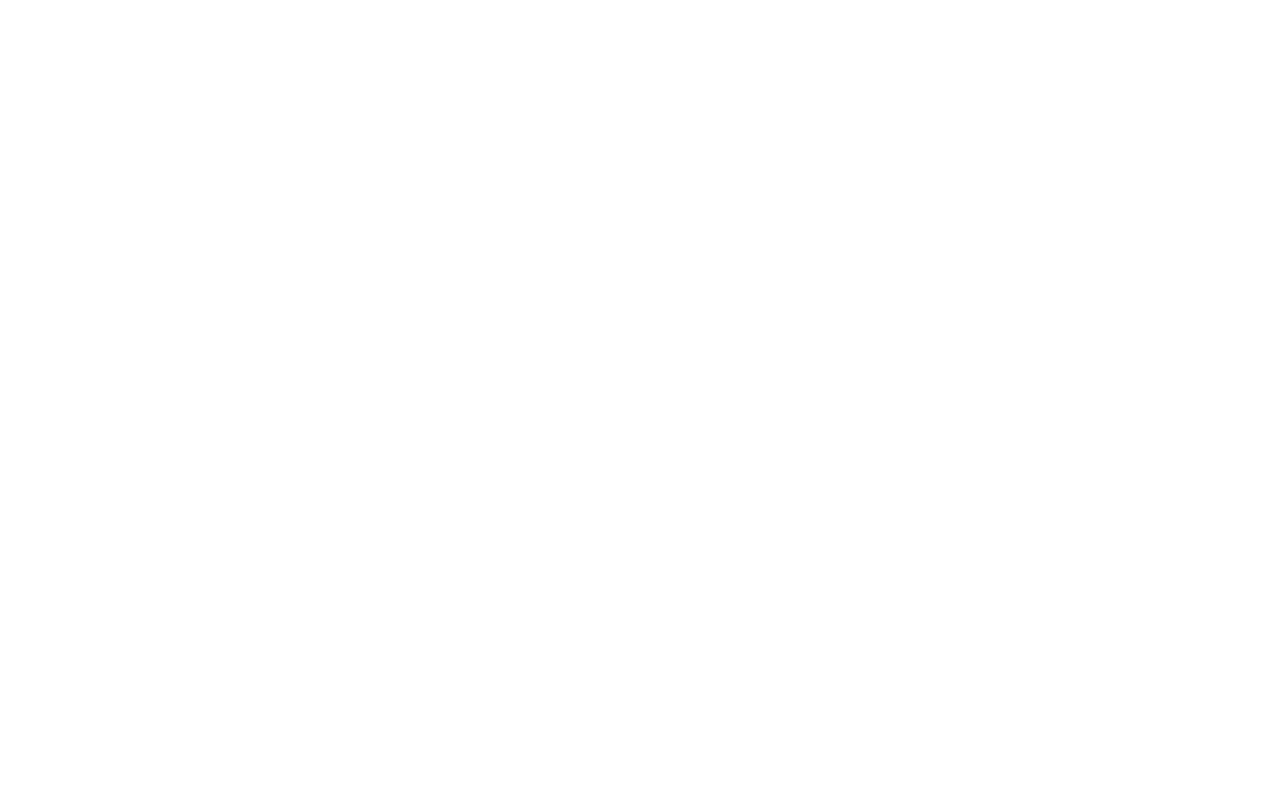
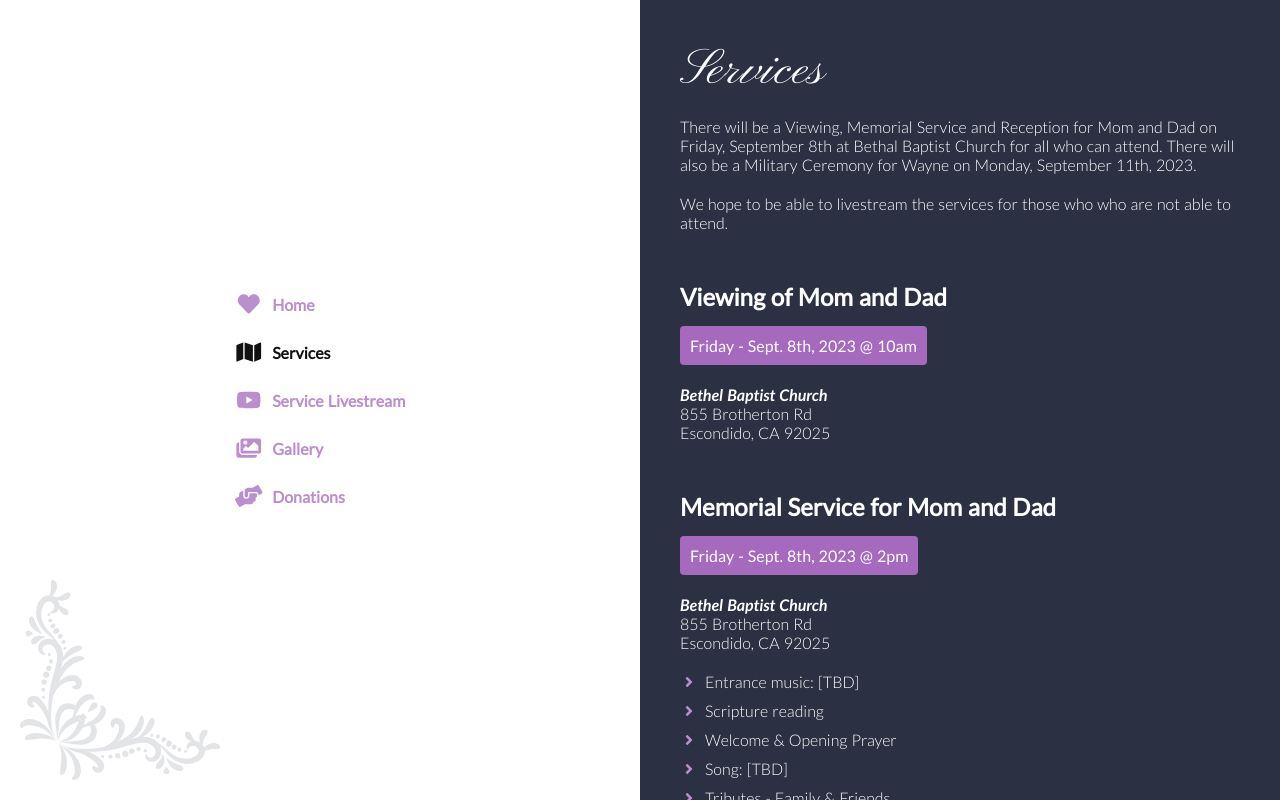
Before and after one commit to reshun/mary-and-wayne, a Nuxt app: page /services in a window 1280 px wide. Before the commit this address had no page. Built offline with nearby package versions, Linux system fonts and the light colour scheme.

Commit message:
Added service details

```diff
--- a/components/Nav.vue
+++ b/components/Nav.vue
@@ -3,16 +3,16 @@
         <li><NuxtLink to="/"><span class="icon">
               <svg class="svg-inline--fa fa-heart fa-w-16 fa-fw" aria-hidden="true" focusable="false" data-prefix="fas" data-icon="heart" role="img" xmlns="http://www.w3.org/2000/svg" viewBox="0 0 512 512" data-fa-i2svg=""><path fill="currentColor" d="M462.3 62.6C407.5 15.9 326 24.3 275.7 76.2L256 96.5l-19.7-20.3C186.1 24.3 104.5 15.9 49.7 62.6c-62.8 53.6-66.1 149.8-9.9 207.9l193.5 199.8c12.5 12.9 32.8 12.9 45.3 0l193.5-199.8c56.3-58.1 53-154.3-9.8-207.9z"></path></svg>
           </span><span class="menu">Home</span></NuxtLink></li>
-        <li><NuxtLink to="/order-of-service"><span class="icon">
+        <li><NuxtLink to="/services"><span class="icon">
           <svg class="svg-inline--fa fa-map fa-w-18 fa-fw" aria-hidden="true" focusable="false" data-prefix="fas" data-icon="map" role="img" xmlns="http://www.w3.org/2000/svg" viewBox="0 0 576 512" data-fa-i2svg=""><path fill="currentColor" d="M0 117.66v346.32c0 11.32 11.43 19.06 21.94 14.86L160 416V32L20.12 87.95A32.006 32.006 0 0 0 0 117.66zM192 416l192 64V96L192 32v384zM554.06 33.16L416 96v384l139.88-55.95A31.996 31.996 0 0 0 576 394.34V48.02c0-11.32-11.43-19.06-21.94-14.86z"></path></svg>
-          </span><span class="menu"><span>Order of </span>Service</span></NuxtLink></li>
+          </span><span class="menu"><span>Services</span></span></NuxtLink></li>
         <li><NuxtLink to="/live-stream"><span class="icon">
           <svg class="svg-inline--fa fa-youtube fa-w-18 fa-fw" aria-hidden="true" focusable="false" data-prefix="fab" data-icon="youtube" role="img" xmlns="http://www.w3.org/2000/svg" viewBox="0 0 576 512" data-fa-i2svg=""><path fill="currentColor" d="M549.655 124.083c-6.281-23.65-24.787-42.276-48.284-48.597C458.781 64 288 64 288 64S117.22 64 74.629 75.486c-23.497 6.322-42.003 24.947-48.284 48.597-11.412 42.867-11.412 132.305-11.412 132.305s0 89.438 11.412 132.305c6.281 23.65 24.787 41.5 48.284 47.821C117.22 448 288 448 288 448s170.78 0 213.371-11.486c23.497-6.321 42.003-24.171 48.284-47.821 11.412-42.867 11.412-132.305 11.412-132.305s0-89.438-11.412-132.305zm-317.51 213.508V175.185l142.739 81.205-142.739 81.201z"></path></svg>
           </span><span class="menu"><span>Service </span>Livestream</span></NuxtLink></li>
         <li><NuxtLink to="/gallery"><span class="icon">
           <svg class="svg-inline--fa fa-images fa-w-18 fa-fw" aria-hidden="true" focusable="false" data-prefix="fas" data-icon="images" role="img" xmlns="http://www.w3.org/2000/svg" viewBox="0 0 576 512" data-fa-i2svg=""><path fill="currentColor" d="M480 416v16c0 26.51-21.49 48-48 48H48c-26.51 0-48-21.49-48-48V176c0-26.51 21.49-48 48-48h16v208c0 44.112 35.888 80 80 80h336zm96-80V80c0-26.51-21.49-48-48-48H144c-26.51 0-48 21.49-48 48v256c0 26.51 21.49 48 48 48h384c26.51 0 48-21.49 48-48zM256 128c0 26.51-21.49 48-48 48s-48-21.49-48-48 21.49-48 48-48 48 21.49 48 48zm-96 144l55.515-55.515c4.686-4.686 12.284-4.686 16.971 0L272 256l135.515-135.515c4.686-4.686 12.284-4.686 16.971 0L512 208v112H160v-48z"></path></svg>
           </span><span class="menu">Gallery</span></NuxtLink></li>
-        <li><NuxtLink to="/charity-donation"><span class="icon">
+        <li><NuxtLink to="/donations"><span class="icon">
           <svg class="svg-inline--fa fa-hands-helping fa-w-20 fa-fw" aria-hidden="true" focusable="false" data-prefix="fas" data-icon="hands-helping" role="img" xmlns="http://www.w3.org/2000/svg" viewBox="0 0 640 512" data-fa-i2svg=""><path fill="currentColor" d="M488 192H336v56c0 39.7-32.3 72-72 72s-72-32.3-72-72V126.4l-64.9 39C107.8 176.9 96 197.8 96 220.2v47.3l-80 46.2C.7 322.5-4.6 342.1 4.3 357.4l80 138.6c8.8 15.3 28.4 20.5 43.7 11.7L231.4 448H368c35.3 0 64-28.7 64-64h16c17.7 0 32-14.3 32-32v-64h8c13.3 0 24-10.7 24-24v-48c0-13.3-10.7-24-24-24zm147.7-37.4L555.7 16C546.9.7 527.3-4.5 512 4.3L408.6 64H306.4c-12 0-23.7 3.4-33.9 9.7L239 94.6c-9.4 5.8-15 16.1-15 27.1V248c0 22.1 17.9 40 40 40s40-17.9 40-40v-88h184c30.9 0 56 25.1 56 56v28.5l80-46.2c15.3-8.9 20.5-28.4 11.7-43.7z"></path></svg>
           </span><span class="menu">Donations</span></NuxtLink></li>
       </ul>
--- a/layouts/default.vue
+++ b/layouts/default.vue
@@ -201,7 +201,7 @@
       }
     }
     .title {
-      margin: 0px 0 25px;
+      margin: 0px 0 5px;
     }
     h2 {
       margin: 40px 0 5px;
@@ -292,6 +292,9 @@
   @media screen and (max-width: 800px) {
     margin: 25px 0;
   }
+  .pad {
+    padding-top: 25px;
+  }
 }
 
 .svg-inline--fa {
--- /dev/null
+++ b/pages/donations.vue
@@ -0,0 +1,23 @@
+<template>
+  <div class="container">
+    <div class="section links">
+      <Nav />
+    </div>
+    <div class="section details">
+      <!-- CONTENT START -->
+      <h1 class="title">Donations</h1>
+      <h2>Go Fund Me</h2>
+      <p>If you are willing and able to contribute to the go fund me, all proceeds will go towards expenses related to the Joint Memorial Service on September 8th, 2023.
+      </p>
+      <a class="button" target="_blank" rel=”noopener” href="https://www.gofundme.com/f/mary-and-wayne">Donate via GoFundMe</a>
+      <!-- CONTENT END -->
+    </div>
+  </div>
+</template>
+
+<script>
+export default {}
+</script>
+
+<style lang="scss">
+</style>
--- a/pages/index.vue
+++ b/pages/index.vue
@@ -7,8 +7,10 @@
       <!-- CONTENT START -->
       <h1 class="title">In Loving Memory</h1>
       <img height="292" src="~/assets/frontimage.jpg" alt="In loving memory" />
-      <div class="subtitle"><div class="name">{{ $config.name_1 }}</div>{{ $config.birth_date_1 }}</div>
-      <div class="subtitle"><div class="name">{{ $config.name_2 }}</div>{{ $config.birth_date_2 }}</div>
+      <div class="subtitle">
+        <div class="name">{{ $config.name_1 }}</div>{{ $config.birth_date_1 }}
+        <div class="name pad">{{ $config.name_2 }}</div>{{ $config.birth_date_2 }}
+      </div>
       <!-- CONTENT END -->
     </div>
   </div>
--- a/pages/live-stream.vue
+++ b/pages/live-stream.vue
@@ -5,14 +5,14 @@
     </div>
     <div class="section details">
       <!-- CONTENT START -->
-      <h1 class="title">Service Livestream</h1>
+      <h1 class="title">Service Livestreams</h1>
       <p>We hope to live stream the services so everyone who wants to attend will be able to do so virtually.</p>
       <h2>Joint Church Service</h2>
-      <p>The church service is being performed at Bethal Baptist Church
+      <p>The service will be performed at Bethal Baptist Church
       </p>
       <a class="button" target="_blank" rel=”noopener” href="https://www.youtube.com/">Youtube Livestream - [TBD]</a>
       <h2>Military Ceremony for Dad</h2>
-      <p>The service is being held at Crematorium address</p>
+      <p>The service will be held at Miramar National Cemetery</p>
       <a class="button" target="_blank" rel=”noopener” href="https://www.youtube.com/">Youtube Livestream - [TBD]</a>
       <ul class="fa-ul hide">
         <ListItem>Username: <span class="highlight">test123</span> <CopyButton text="test123"></CopyButton></ListItem>
--- /dev/null
+++ b/pages/services.vue
@@ -0,0 +1,73 @@
+<template>
+  <div class="container">
+    <div class="section links">
+      <Nav />
+    </div>
+    <div class="section details">
+      <!-- CONTENT START -->
+      <h1 class="title">Services</h1>
+      <p>There will be a Viewing, Memorial Service and Reception for Mom and Dad on Friday, September 8th at Bethal Baptist Church for all
+        who can attend. There will also be a Military Ceremony for Wayne on Monday, September 11th, 2023.</p>
+      <p><em class="hide">Friday - September 8th, 2023 @ 2pm</em> We hope to be able to livestream the services for those who who are not able to attend.</p>
+
+      <h2>Viewing of Mom and Dad</h2>
+      <p class="highlight">Friday - Sept. 8th, 2023 @ 10am</p>
+      <p class="address">
+        <em>Bethel Baptist Church</em><br />
+        855 Brotherton Rd<br />
+        Escondido, CA 92025
+      </p>
+
+      <h2>Memorial Service for Mom and Dad</h2>
+      <p class="highlight">Friday - Sept. 8th, 2023 @ 2pm</p>
+      <p class="address">
+        <em>Bethel Baptist Church</em><br />
+        855 Brotherton Rd<br />
+        Escondido, CA 92025
+      </p>
+      <ul class="fa-ul">
+        <ListItem>Entrance music: [TBD]</ListItem>
+        <ListItem>Scripture reading</ListItem>
+        <ListItem>Welcome &amp; Opening Prayer</ListItem>
+        <ListItem>Song: [TBD]</ListItem>
+        <ListItem>Tributes - Family &amp; Friends</ListItem>
+        <ListItem>Short message</ListItem>
+        <ListItem>Closing prayer &amp; Grace blessing</ListItem>
+        <ListItem>Exit music: [TBD]</ListItem>
+      </ul>
+
+      <h2>Post-Service Fellowship</h2>
+      <p class="highlight">Friday - Sept. 8th, 2023 @ 4pm</p>
+      <p class="address">
+        <em>Bethel Baptist Church</em><br />
+        855 Brotherton Rd<br />
+        Escondido, CA 92025
+      </p>
+      <ul class="fa-ul">
+        <ListItem>Food & Fellowship</ListItem>
+        <ListItem>Slideshow will be shown</ListItem>
+      </ul>
+
+      <h2>Military Graveside Ceremony for Dad</h2>
+      <p><em>Detailed instructions to follow shortly</em></p>
+      <p class="highlight">Mon - Sept. 11th, 2023 @ 11:30am</p>
+      <p class="address">
+        <em>Miramar National Cemetery</em><br />
+        855 Brotherton Rd<br />
+        Escondido, CA 92025
+      </p>
+
+      <ul class="fa-ul">
+        <ListItem>Graveside Ceremony</ListItem>
+        <ListItem>Additional items to follow once finalized</ListItem>
+      </ul>
+      <!-- CONTENT END -->
+    </div>
+  </div>
+</template>
+
+<script>
+export default {}
+</script>
+
+<style lang="scss"></style>
```
